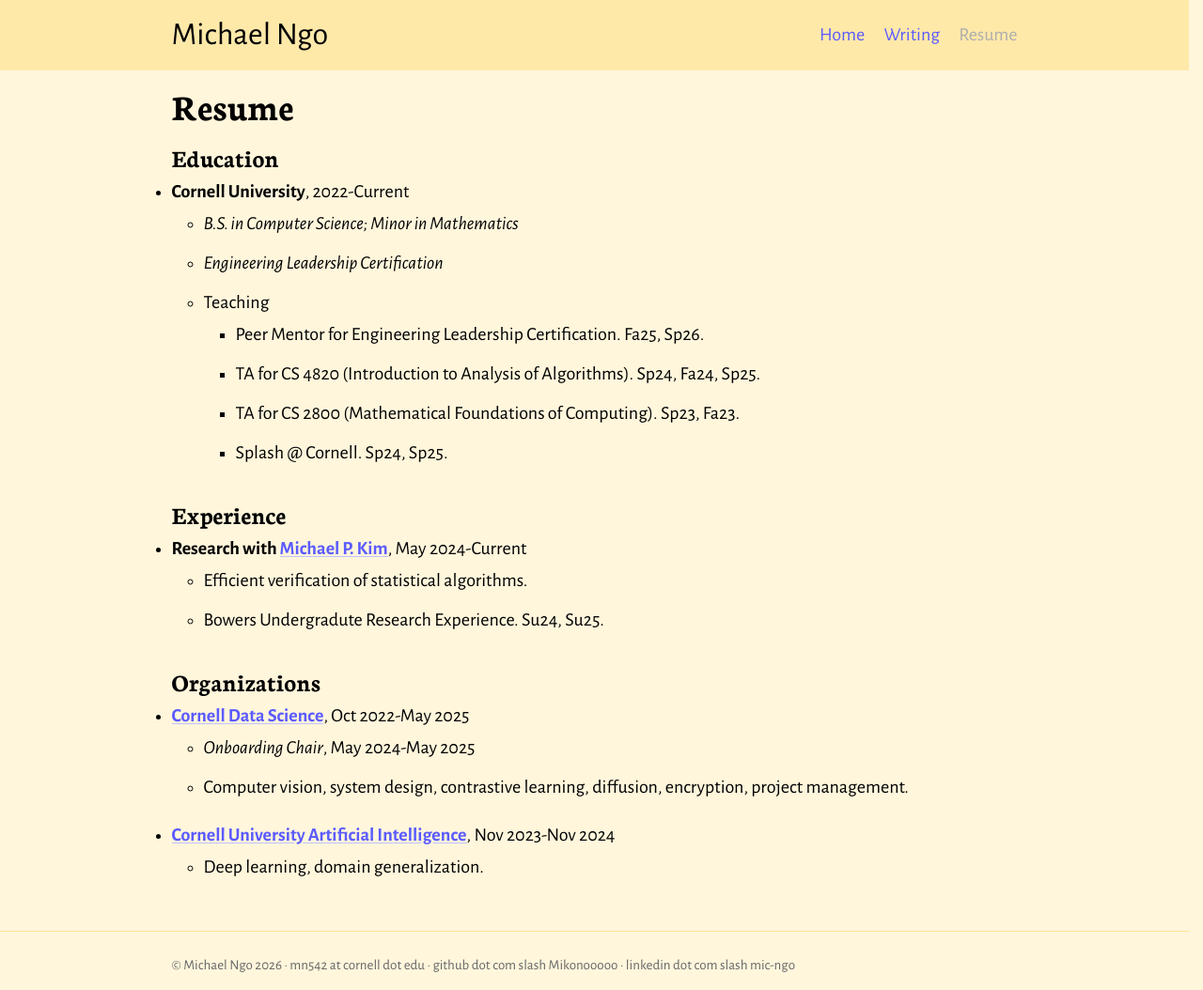
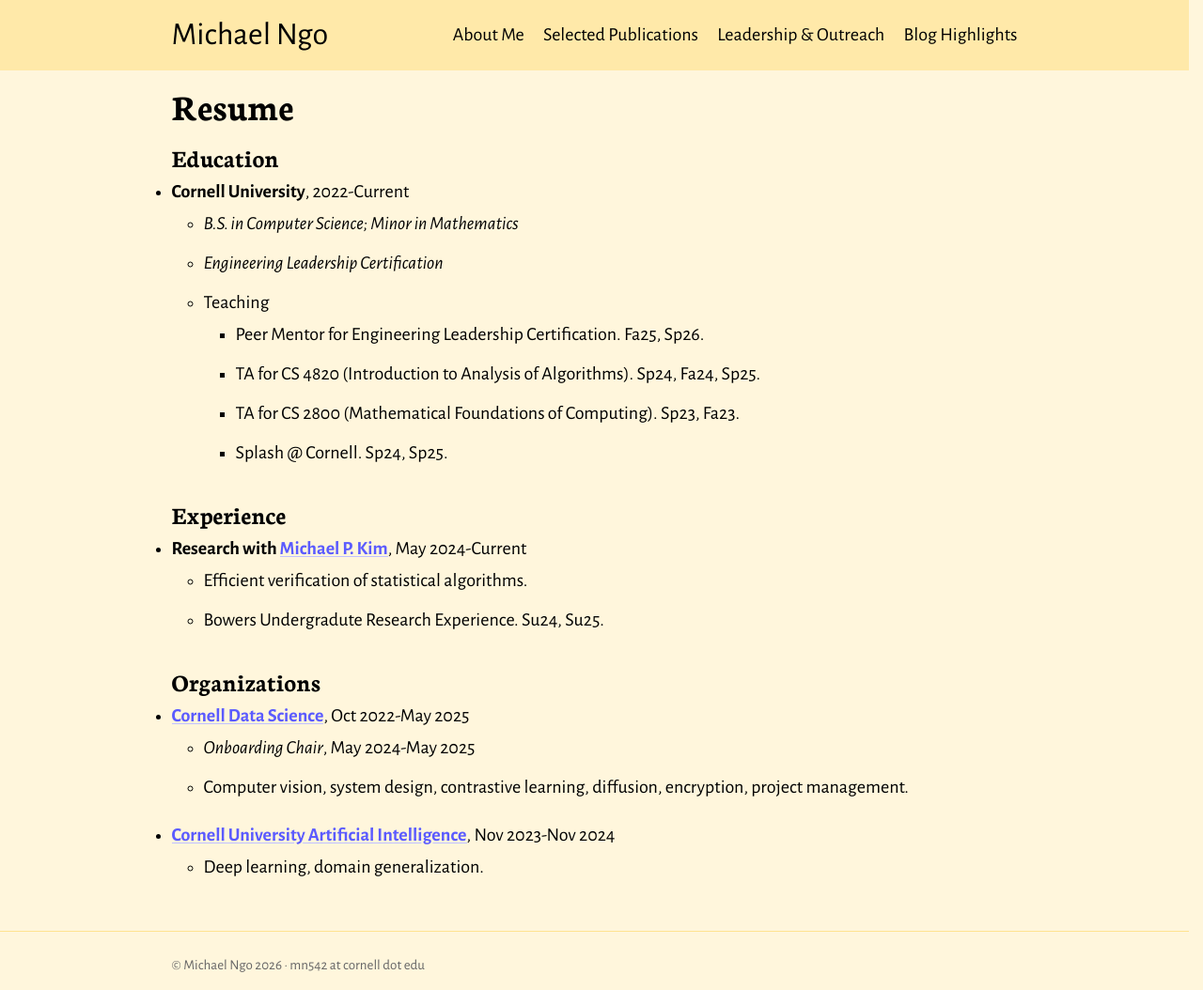
Before and after one commit to Mikonooooo/mikonooooo.github.io, a Jekyll site: the page built from resume.md, in a window 1280 px wide. Shown: the whole page at 94% size. Built offline with Jekyll 4.4.1, drawn with Linux system fonts in a browser that asks for light colours.

Commit message:
Nav bar changed to move on home page

```diff
--- a/_config.yml
+++ b/_config.yml
@@ -34,9 +34,11 @@
 lang: en-US
 
 navbar:
-  - title: Home
-    url: /
-  - title: Writing
-    url: /writing/
-  - title: Resume
-    url: /resume/
+  - title: About Me
+    url: /#about-me
+  - title: Selected Publications
+    url: /#selected-publications
+  - title: Leadership & Outreach
+    url: /#leadership-outreach
+  - title: Blog Highlights
+    url: /#blog-highlights
--- a/_includes/site-footer.html
+++ b/_includes/site-footer.html
@@ -3,9 +3,7 @@
     <div class="copyright typeset">
       <small class="small">
         &copy; {{ site.title }} {{ site.time | date: '%Y' }} ·
-        mn542 at cornell dot edu ·
-        github dot com slash Mikonooooo ·
-        linkedin dot com slash mic-ngo
+        mn542 at cornell dot edu
       </small>
     </div>
   </div>
--- a/_includes/site-nav.html
+++ b/_includes/site-nav.html
@@ -2,7 +2,7 @@
   <ul class="list list--nav">
     {% for item in site.navbar %}
       {% unless item.title == false or item.url contains "/page" or item.url contains "/404.html" or item.url contains "/feed." %}
-        <li class="item  item--nav{% if item.url == page.url %}  item--current{% endif %}">
+        <li class="item item--nav">
         <a href="{{ site.baseurl }}{{ item.url }}">{{ item.title }}</a>
         </li>
       {% endunless %}
--- a/assets/styles.scss
+++ b/assets/styles.scss
@@ -28,7 +28,7 @@
 }
 
 .site-title {
-    font-size: 2rem;
+    font-size: 1.6rem;
     margin: 0;
     line-height: 1.2;
 
@@ -43,6 +43,14 @@
       }
     }
   }
+
+.nav a {
+  color: inherit;
+}
+
+.home-section {
+  scroll-margin-top: 7rem;
+}
 
 ul li > ul {
   margin-top: 0 !important;
@@ -143,13 +151,13 @@
 }
 
 .hero-intro__audio-button {
-  align-items: flex-end;
+  align-items: center;
   background: transparent;
   border: 0;
   cursor: pointer;
   display: inline-flex;
-  margin-bottom: 0.18rem;
-  padding: 0;
+  // margin-bottom: 1rem;
+  padding: 1rem 0;
   transition: opacity 0.15s ease, transform 0.15s ease;
 }
 
```
Also changed, not shown: index.md (+10 -13 lines).
